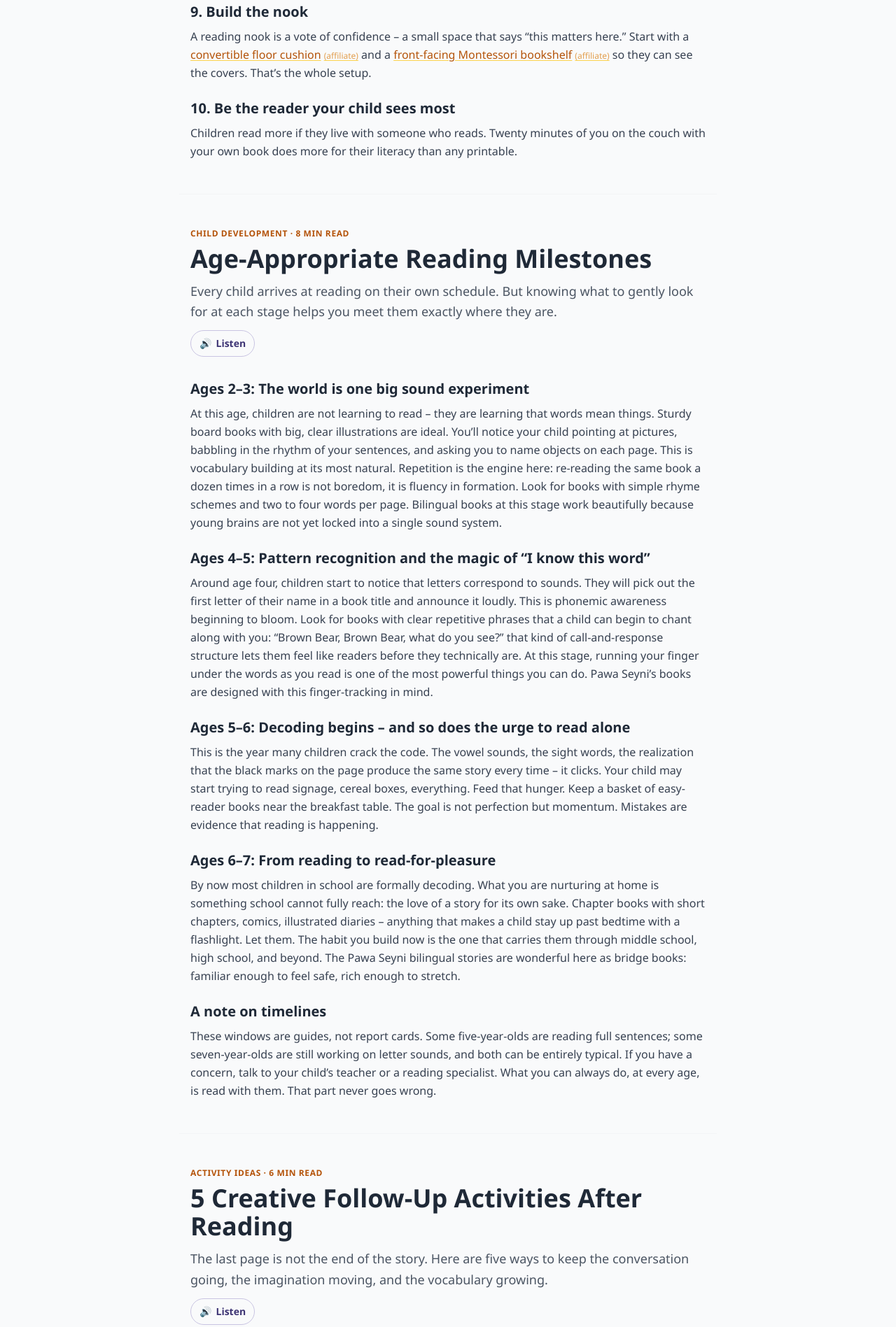
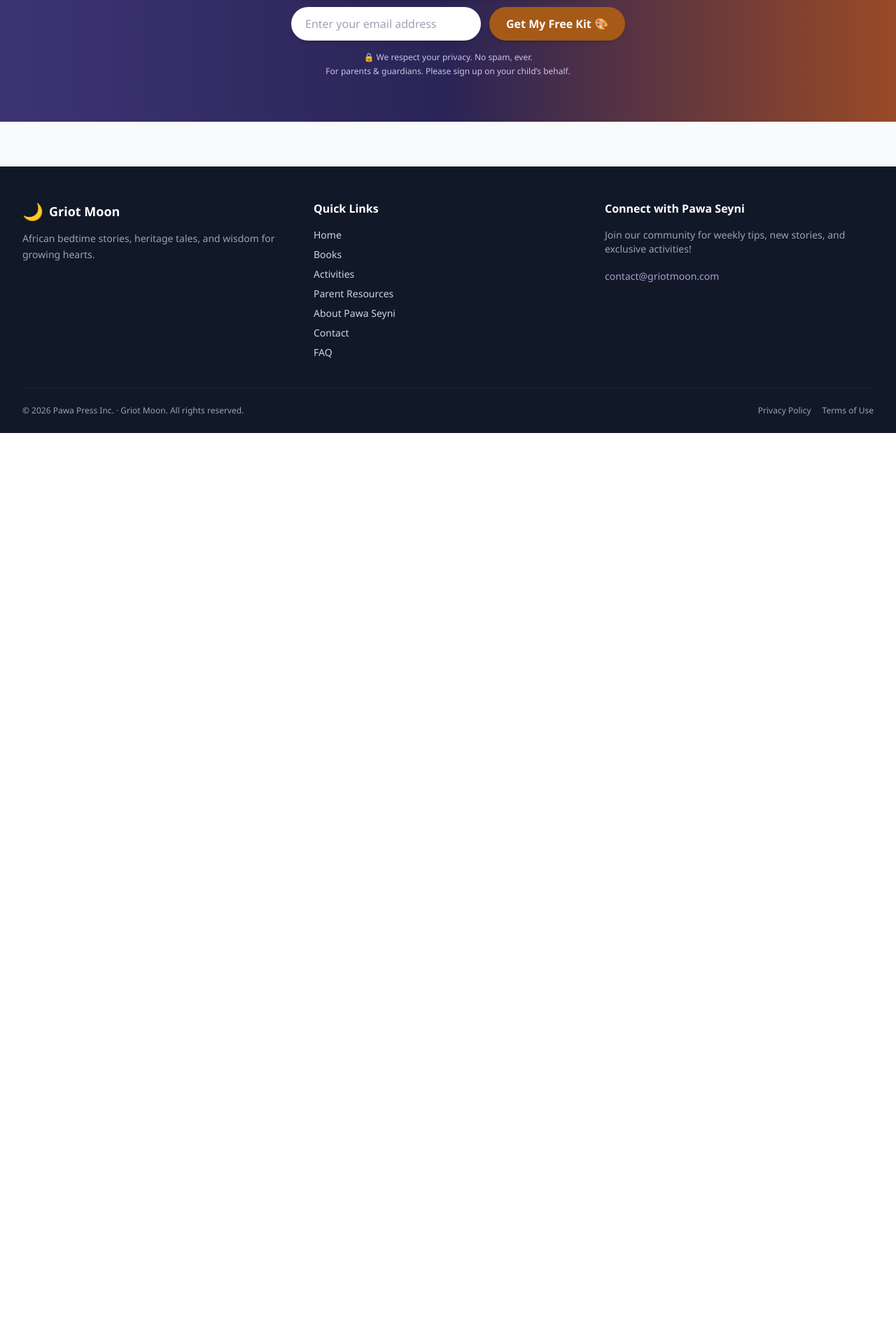
Before and after one commit to PawaSeyni/griotmoon, a React (Vite) app: page /resources in a window 1280 px wide. Shown: the part 2565-4462 px from the top of the page at 70% size. After the commit the page ends 3184 px from the top, so only its background shows below. Built offline with nearby package versions, Linux system fonts and the light colour scheme; a web font is replaced by a local one.

Commit message:
Sprint 3: turn resources hub into article discovery index

```diff
--- a/src/pages/Resources.tsx
+++ b/src/pages/Resources.tsx
@@ -2,7 +2,7 @@ import { useState } from 'react';
 import EmailSignup from '../components/EmailSignup';
 import Seo from '../components/Seo';
 import ReadAloudButton from '../components/ReadAloudButton';
-import { useLanguage, useTranslation } from '../lib/language';
+import { localizePath, useLanguage, useTranslation } from '../lib/language';
 import { amazonDp } from '../lib/amazon';
 
 // Free classroom/home printables (PDFs in /public). `localized` files ship an
@@ -150,7 +150,7 @@ const TRANSLATIONS = {
           'Even if you’re not fluent, swap a single word per page. “Look at the perro.” Then “The perro is sleeping.” Children absorb the second language as part of the story, not as a lesson.',
         ] },
         { title: '8. Pause for predictions', body: [
-          'Halfway through, ask: “What do you think will happen?” Then go back to reading. Comprehension goes up by roughly 30% on the next read-through when kids have already guessed once.',
+          'Halfway through, ask: “What do you think will happen?” Then go back to reading. Making a prediction encourages active thinking about the story and creates a natural opportunity to discuss characters, clues, and what might happen next.',
         ] },
         { title: '9. Build the nook', body: [
           'A reading nook is a vote of confidence – a small space that says “this matters here.” Start with a ',
@@ -730,6 +730,8 @@ const TRANSLATIONS = {
   },
 };
 
+export const RESOURCE_SLUGS = ['make-reading-time-magical', 'reading-milestones-by-age', 'activities-after-reading', 'reluctant-readers', 'reading-environment', 'bilingual-reading-benefits'] as const;
+
 const RESOURCE_META = [
   { emoji: '✨', categoryKey: 'readingTips', categoryColor: 'bg-blue-100 text-blue-700', popular: true },
   { emoji: '📊', categoryKey: 'childDev', categoryColor: 'bg-green-100 text-green-700', popular: true },
@@ -845,6 +847,7 @@ export default function Resources() {
   const merged = t.resources.map((r, i) => ({
     ...RESOURCE_META[i],
     ...r,
+    slug: RESOURCE_SLUGS[i],
   }));
 
   const filtered = merged.filter(r => {
@@ -941,7 +944,7 @@ export default function Resources() {
               );
 
               return 'anchor' in r && r.anchor ? (
-                <a key={i} href={`#${r.anchor}`} className="block">
+                <a key={i} href={localizePath(`/resources/${r.slug}`, language) + '/'} className="block">
                   {card}
                 </a>
               ) : (
@@ -957,14 +960,6 @@ export default function Resources() {
           )}
         </div>
       </section>
-
-      {/* Full articles -- data-driven from per-language (EN/ES/FR) translations. */}
-      <ArticleMakingReadingMagical t={t.article1} />
-      <ArticleAgeAppropriate t={t.article3} />
-      <ArticleFollowUp t={t.article4} />
-      <ArticleReluctantReaders t={t.article5} />
-      <ArticlePerfectReadingEnvironment t={t.article2} />
-      <ArticleBilingualReading t={t.article6} />
 
       {/* For Teachers & Educators -- free, classroom-friendly printables (PDFs in /public). */}
       <section id="teachers" className="scroll-mt-24 py-12 px-4 bg-gradient-to-b from-white to-purple-50 border-t border-gray-100">
```
